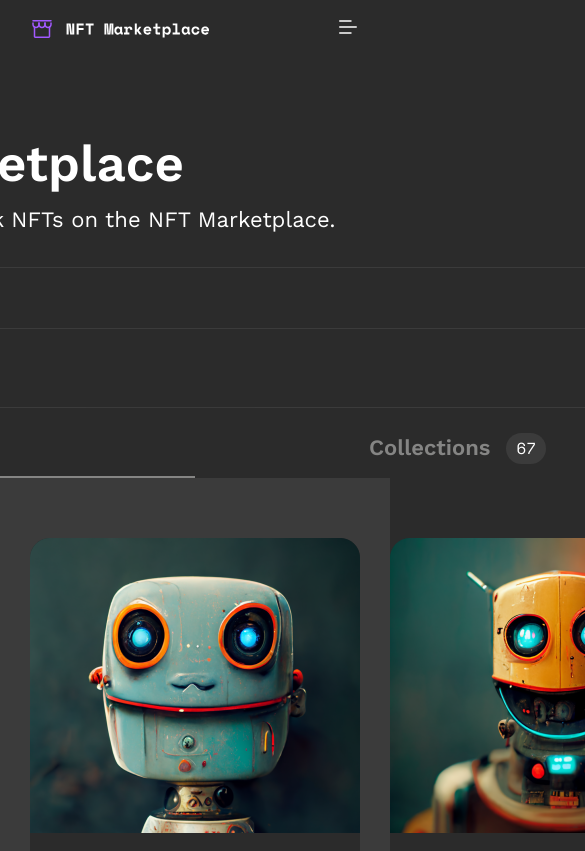
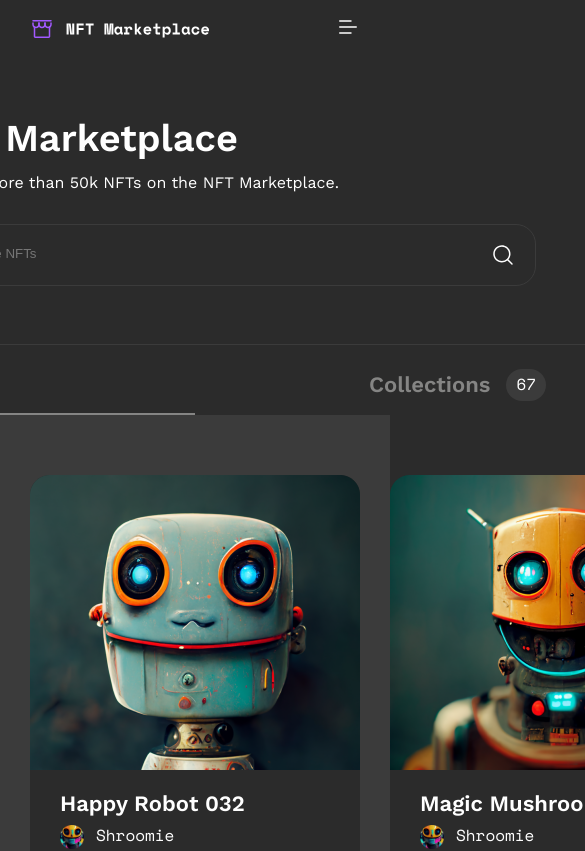
Before and after one commit to FeridQarayev/nft_market_fullstack, a React (Create React App) app in the folder client/: page / in a window 390 px wide. Shown: the top 851 px of the page, 585 px wide, since content can reach past the window. Built offline with nearby package versions, Linux system fonts and the light colour scheme.

Commit message:
marketplace page tablet responsive

```diff
--- a/client/src/pages/marketplace/marketplace.module.scss
+++ b/client/src/pages/marketplace/marketplace.module.scss
@@ -134,7 +134,7 @@
   position: relative;
   &__head {
     align-items: center;
-    align-self: stretch;
+    // align-self: stretch;
     background-color: #2b2b2b;
     display: flex;
     flex-direction: column;
@@ -309,3 +309,43 @@
     }
   }
 }
+
+@media screen and (max-width: 1280px) {
+  .headline {
+    padding: 60px 0px;
+    &__container {
+      width: 680px;
+      &__up {
+        div {
+          line-height: 45.6px;
+          width: auto;
+          font-size: 38px;
+        }
+        p {
+          line-height: 22.4px;
+          font-size: 16px;
+        }
+      }
+      &__down {
+        width: 682px;
+        &__search {
+          width: 680px;
+          &__text {
+            width: 590px;
+            input {
+              min-width: 590px;
+            }
+          }
+        }
+      }
+    }
+  }
+  .nfts{
+    &__head{
+      width: 834px;
+      img{
+        min-width: 834px;
+      }
+    }
+  }
+}
```
